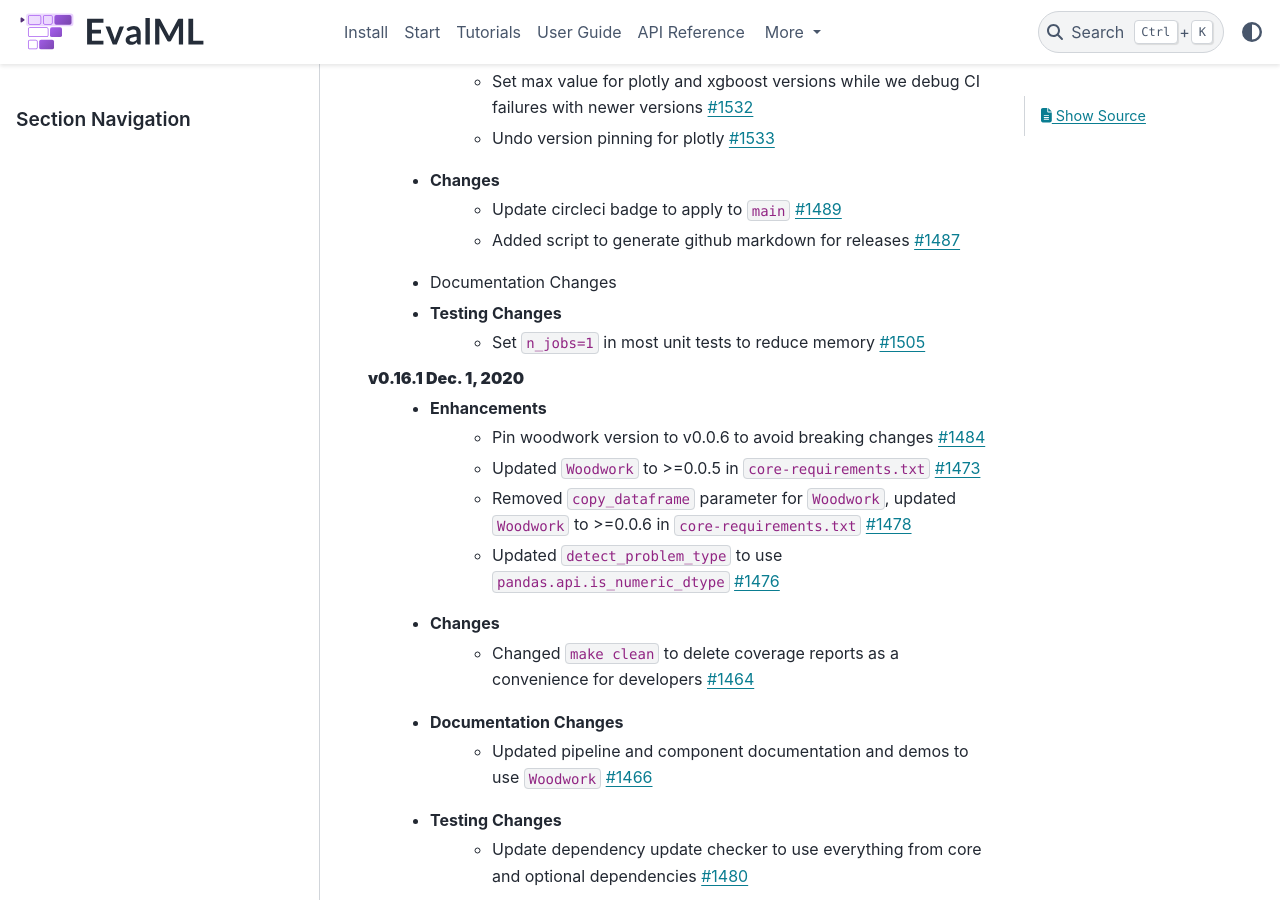
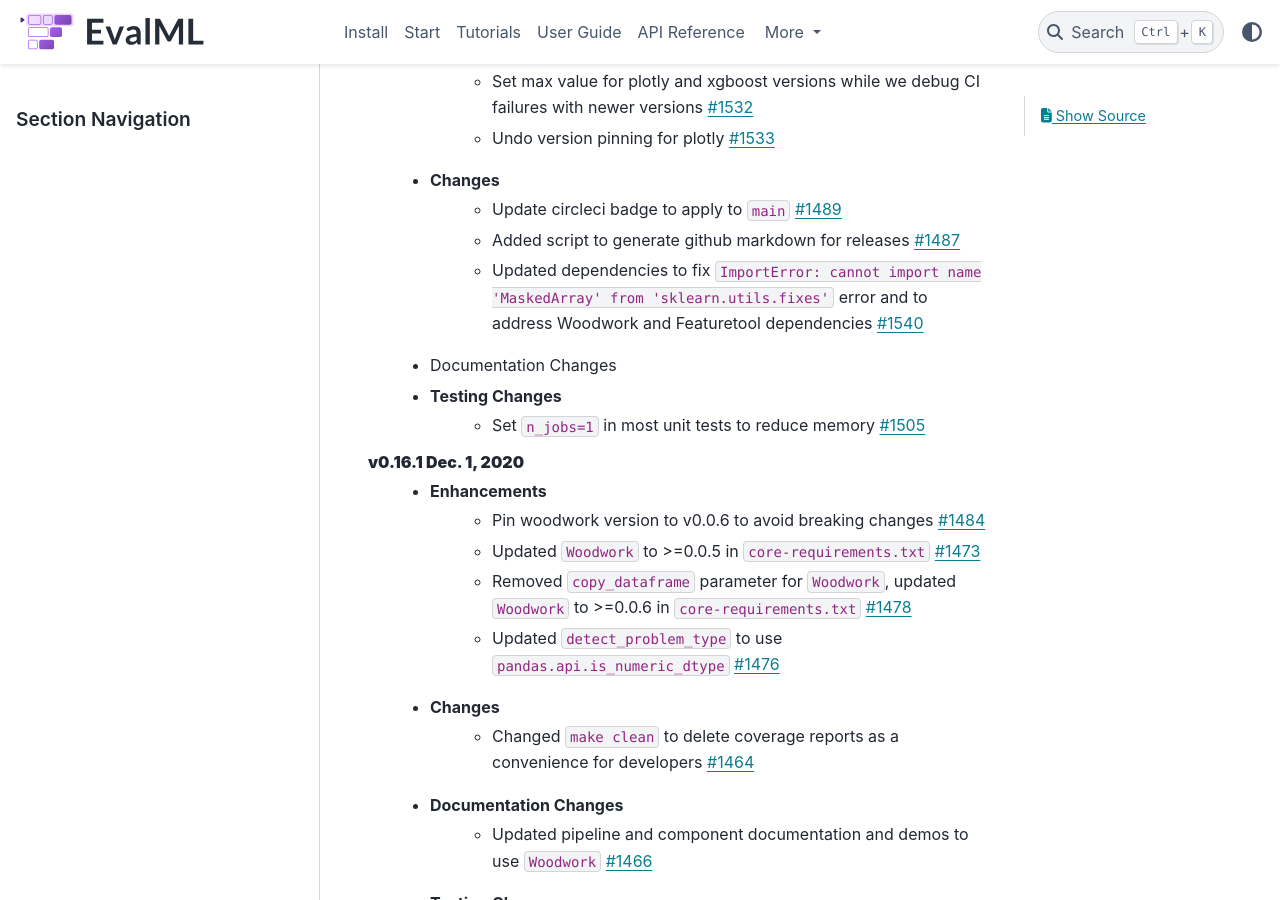
Before and after one commit to alteryx/evalml, a Sphinx documentation site: the page built from docs/source/release_notes.rst, in a window 1280 px wide and 900 px high, scrolled down 840 px. Built offline with Sphinx 7.4.7 and the PyData theme 0.15.4, drawn with Linux system fonts in a browser that asks for light colours; comment, search, counter and statistics services are not loaded.

Commit message:
release notes

```diff
--- a/docs/source/release_notes.rst
+++ b/docs/source/release_notes.rst
@@ -20,6 +20,7 @@ Release Notes
     * Changes
         * Update circleci badge to apply to ``main`` :pr:`1489`
         * Added script to generate github markdown for releases :pr:`1487`
+        * Updated dependencies to fix ``ImportError: cannot import name 'MaskedArray' from 'sklearn.utils.fixes'`` error and to address Woodwork and Featuretool dependencies :pr:`1540`
     * Documentation Changes
     * Testing Changes
         * Set ``n_jobs=1`` in most unit tests to reduce memory :pr:`1505`
```
